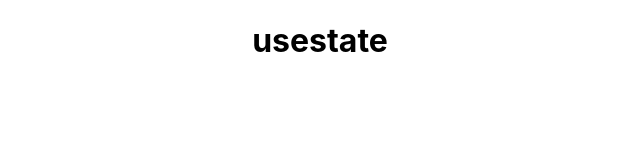
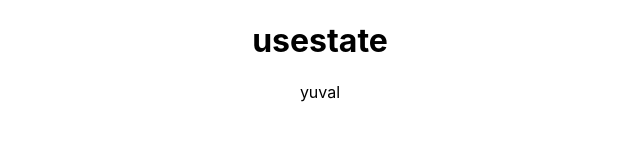
Before and after one commit to TheYuvCo/usestateyuval, a React (Create React App) app: page / in a window 1280 px wide. Shown: the top 160 px of the page, without its empty margins (320-960 px from the left). Built offline with nearby package versions, Linux system fonts and the light colour scheme.

Commit message:
removed biol

```diff
--- a/src/App.js
+++ b/src/App.js
@@ -4,6 +4,7 @@ function App() {
   return (
     <div className="App">
       <h1>usestate</h1>
+      yuval
     </div>
   );
 }
```
